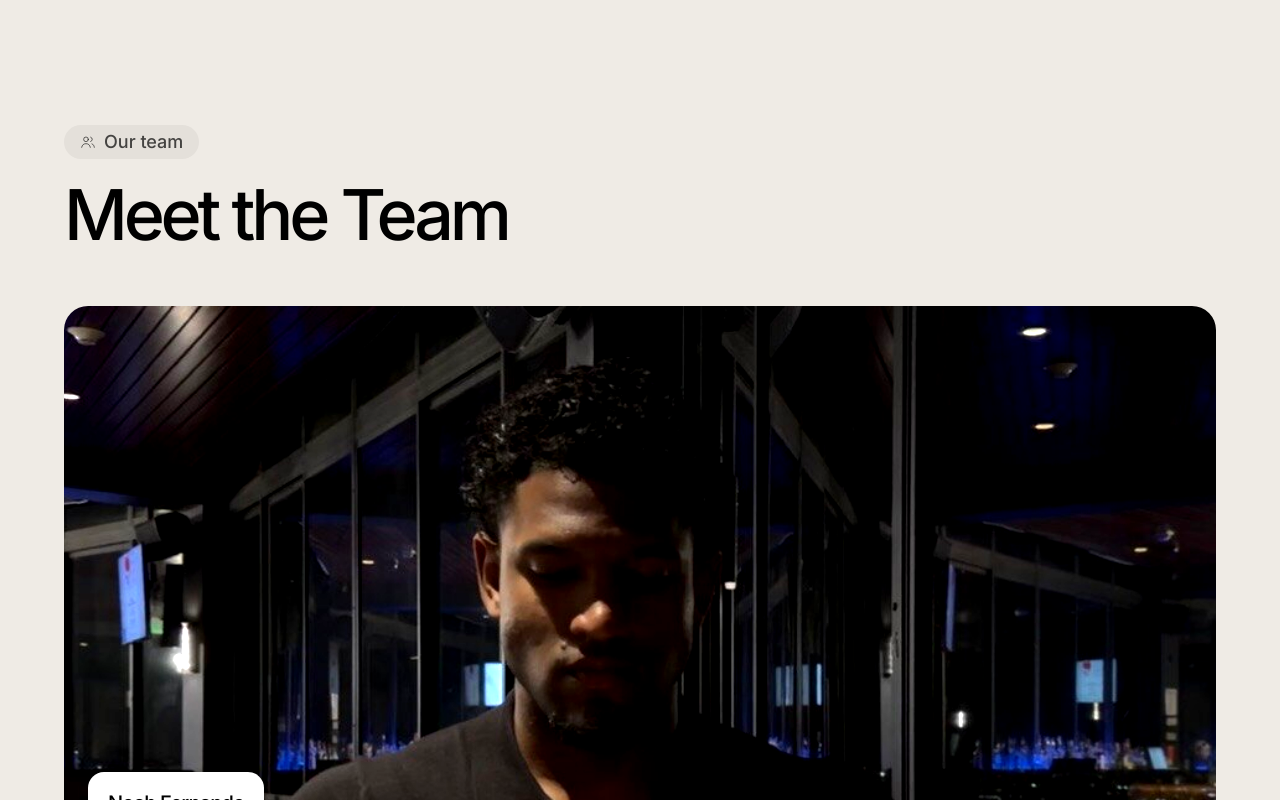
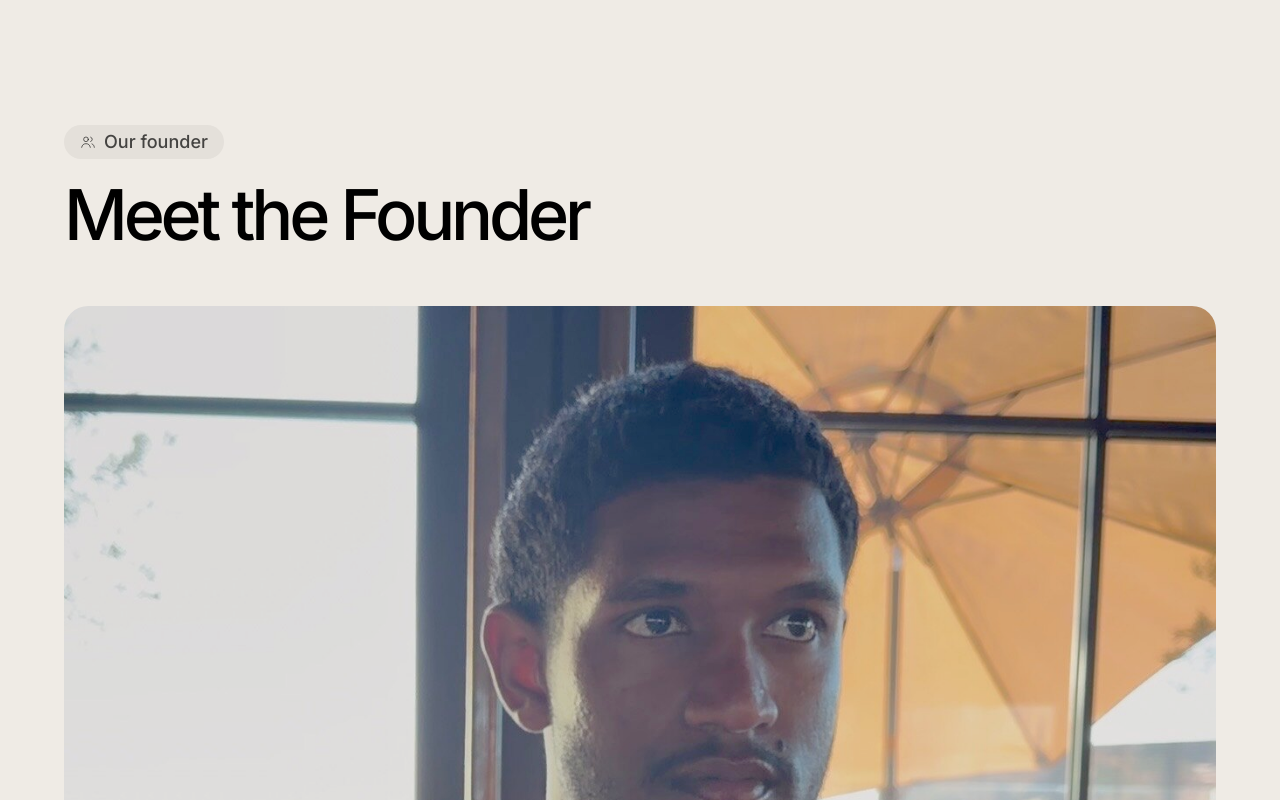
Before and after one commit to noahisabillionaire28/lucrosresults, a Next.js app: page / in a window 1280 px wide. Shown: the part 1020-1820 px from the top of the page. Built offline with nearby package versions, Linux system fonts and the light colour scheme; no server answers.

Commit message:
New founder photo; heading Meet the Founder
Co-Authored-By: Claude Sonnet 5.5 <noreply@anthropic.com>
Claude-Session: https://claude.ai/code/session_01WG62ihSV4MDyoSPfpbS5jk

```diff
--- a/app/page.tsx
+++ b/app/page.tsx
@@ -31,21 +31,31 @@ export default function Home() {
 
       <SectionWrapper reveal={false}>
         <div className="mb-10 flex flex-col items-start gap-5 md:mb-14">
-          <Reveal><Chip icon={<UsersIcon />}>Our team</Chip></Reveal>
-          <SectionHeading>Meet the Team</SectionHeading>
+          <Reveal><Chip icon={<UsersIcon />}>Our founder</Chip></Reveal>
+          <SectionHeading>Meet the Founder</SectionHeading>
         </div>
         <Reveal>
-          <div className="relative flex aspect-[4/5] w-full items-end overflow-hidden rounded-card bg-card md:aspect-[2/1]">
+          <div className="relative flex aspect-[4/5] w-full items-end overflow-hidden rounded-card bg-card md:aspect-[16/10]">
+            <svg width="0" height="0" className="absolute" aria-hidden focusable="false">
+              <filter id="founder-lift" colorInterpolationFilters="sRGB">
+                <feComponentTransfer>
+                  <feFuncR type="gamma" amplitude="1" exponent="0.72" offset="0" />
+                  <feFuncG type="gamma" amplitude="1" exponent="0.72" offset="0" />
+                  <feFuncB type="gamma" amplitude="1" exponent="0.72" offset="0" />
+                </feComponentTransfer>
+              </filter>
+            </svg>
             {siteConfig.founderPhoto ? (
-              /* Crop: scale up from the top so face + upper body fill the frame and the laptop falls out of view.
-                 Filter: mild brightness/contrast lift for the dark photo (tune the two numbers to taste). */
+              /* Photo is backlit: the face is in shade but the windows are already bright. A gamma curve (see
+                 #founder-lift above) lifts shadows far more than highlights, so the face opens up without
+                 washing out the background. Lower the exponent for a stronger lift. */
               <Image
                 src={siteConfig.founderPhoto}
                 alt={siteConfig.founderPhotoAlt}
                 fill
                 sizes="(min-width:1200px) 1200px, 100vw"
                 quality={85}
-                className="origin-[46%_0%] scale-[1.5] object-cover object-[46%_0%] [filter:brightness(1.3)_contrast(1.12)] md:scale-[1.42]"
+                className="object-cover object-[52%_12%] [filter:url(#founder-lift)]"
               />
             ) : (
               <div className="absolute inset-0 flex items-center justify-center bg-chip text-[18px] text-body">Photo placeholder</div>
--- a/site.config.ts
+++ b/site.config.ts
@@ -9,7 +9,7 @@ export const siteConfig = {
   areaServed: "Los Angeles",
   founder: "Noah Fernando",
   founderRole: "Founder",
-  founderPhoto: "/founder.jpg",
+  founderPhoto: "/founder-noah.jpg",
   founderPhotoAlt: "Noah Fernando, Founder of Lucros Results",
 
   // NAP — identical on every page. Service-area business: city only, no street address.
```
Also changed, not shown: public/founder-noah.jpg (added), public/founder.jpg (deleted).
